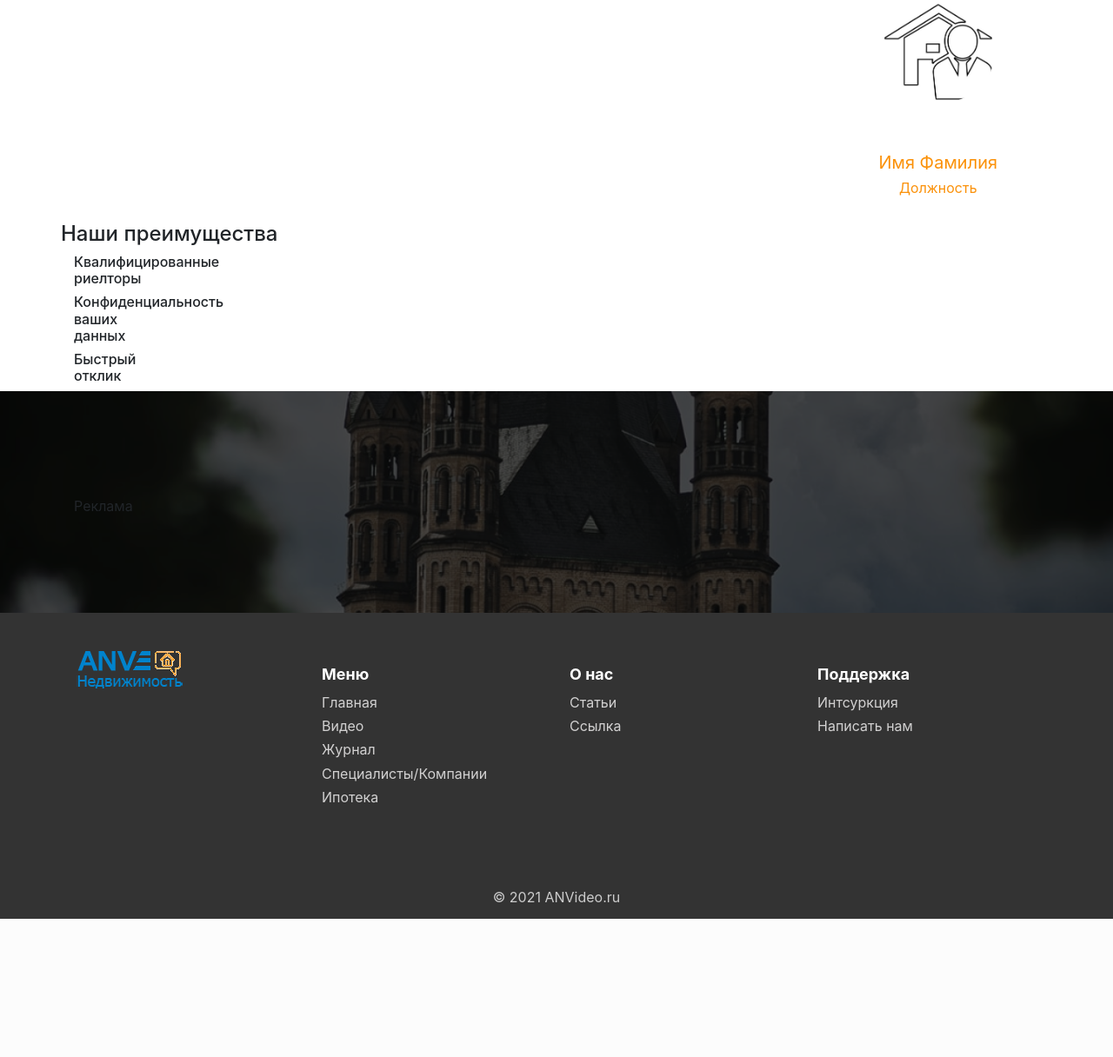
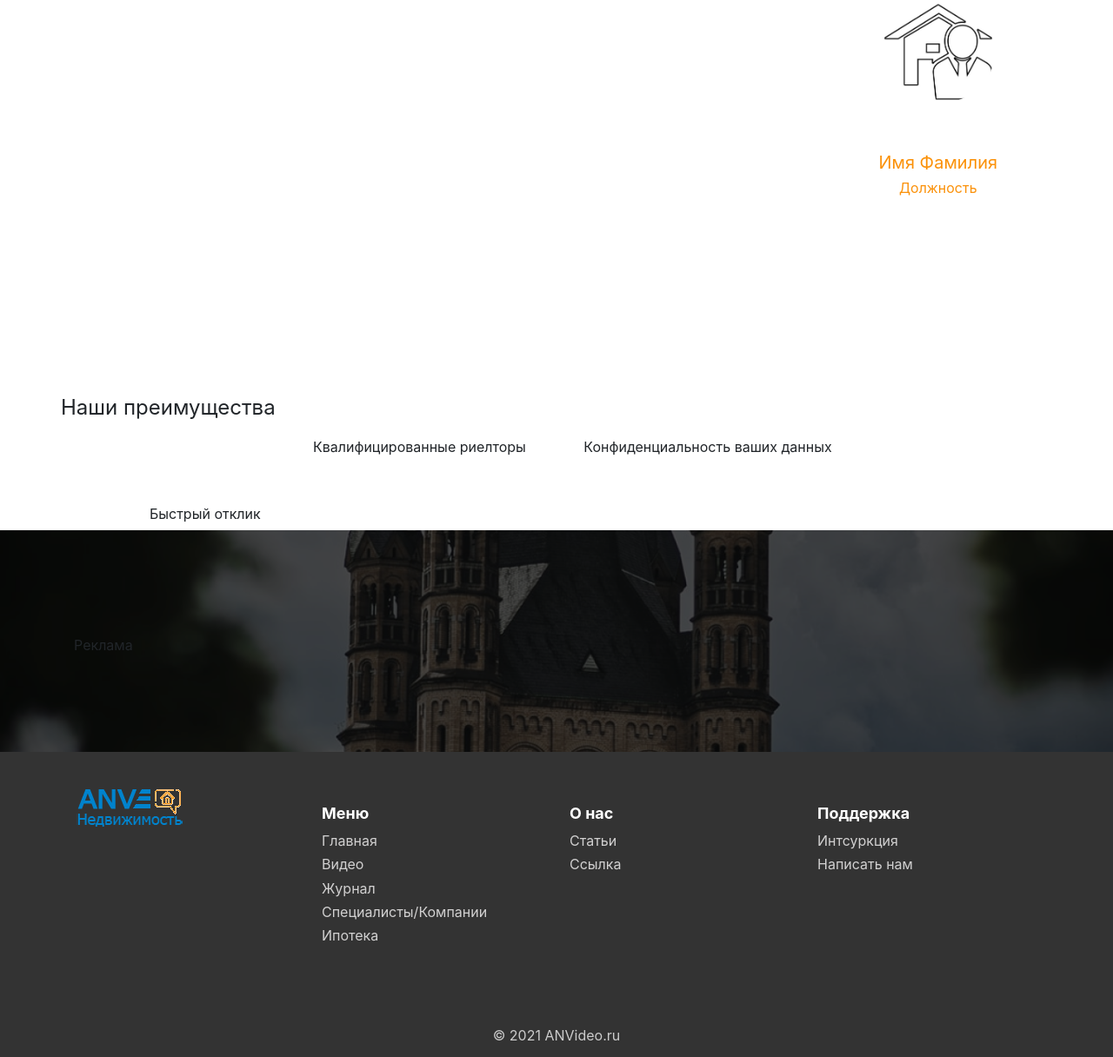
Before and after one commit to Akhmetova/Akhmetova.github.io, a PHP site: page / in a window 1280 px wide. Shown: the part 1122-2338 px from the top of the page at 87% size. Before the commit the page ends 2179 px from the top, so only its background shows below. Run offline with PHP 8.4, Linux system fonts and the light colour scheme.

Commit message:
Update style.css

```diff
--- a/style.css
+++ b/style.css
@@ -81,6 +81,28 @@ body {
     padding: 0;
     width: 100%;
 }
+.block-advantage {
+	margin: 200px 0 0 0;
+	    display: flex;
+    -ms-flex-wrap: wrap;
+    flex-wrap: wrap;
+}
+.block-advantage h4 {
+	text-align: center;
+	    font-weight: normal;
+}
+.advantage-elemets h6 {
+	    font-weight: normal;
+}
+.advantage-wpar {
+    display: flex !important;
+    flex-direction: column;
+    justify-content: space-between;
+    align-items: center;
+    margin: 50px 0 0 0;
+}
+
+
 .callout-section .overlay {
     background: none repeat scroll 0 0 rgba(0, 0, 0, 0.7);
     height: 100%;
```
